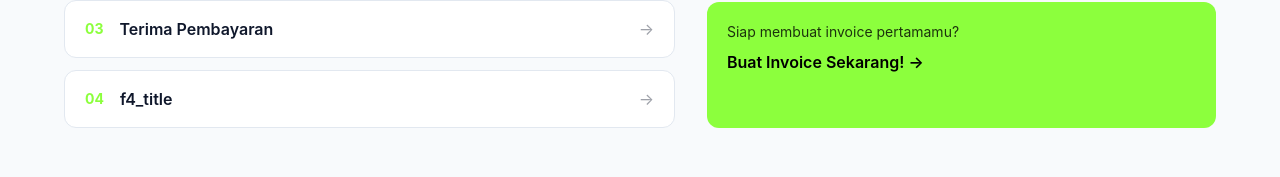
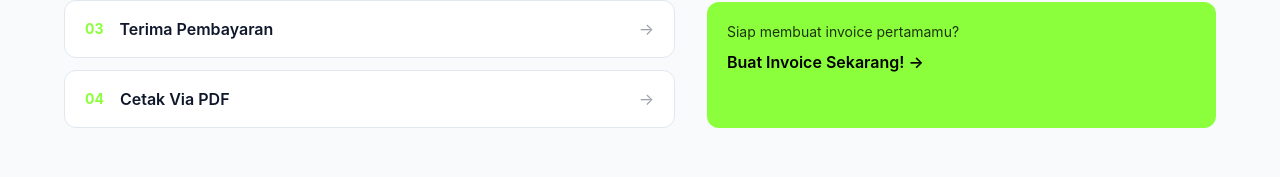
Before and after one commit to adammaulanaa445/Project-Invoice, a SvelteKit app in the folder invoice-app/: page / in a window 1280 px wide. Shown: the part 1274-1451 px from the top of the page. Built offline with nearby package versions, Linux system fonts and the light colour scheme.

Commit message:
ganti jeneng

```diff
--- a/invoice-app/src/routes/+page.svelte
+++ b/invoice-app/src/routes/+page.svelte
@@ -19,7 +19,7 @@
     { titleKey: 'f1_title', descKey: 'f1_desc' },
     { titleKey: 'f2_title', descKey: 'f2_desc' },
     { titleKey: 'f3_title', descKey: 'f3_desc' },
-    { titleKey: 'f4_title', descKey: 'f4_desc' },
+    { titleKey: 'Cetak Via PDF', descKey: 'f4_desc' },
   ];
 </script>
 
```
